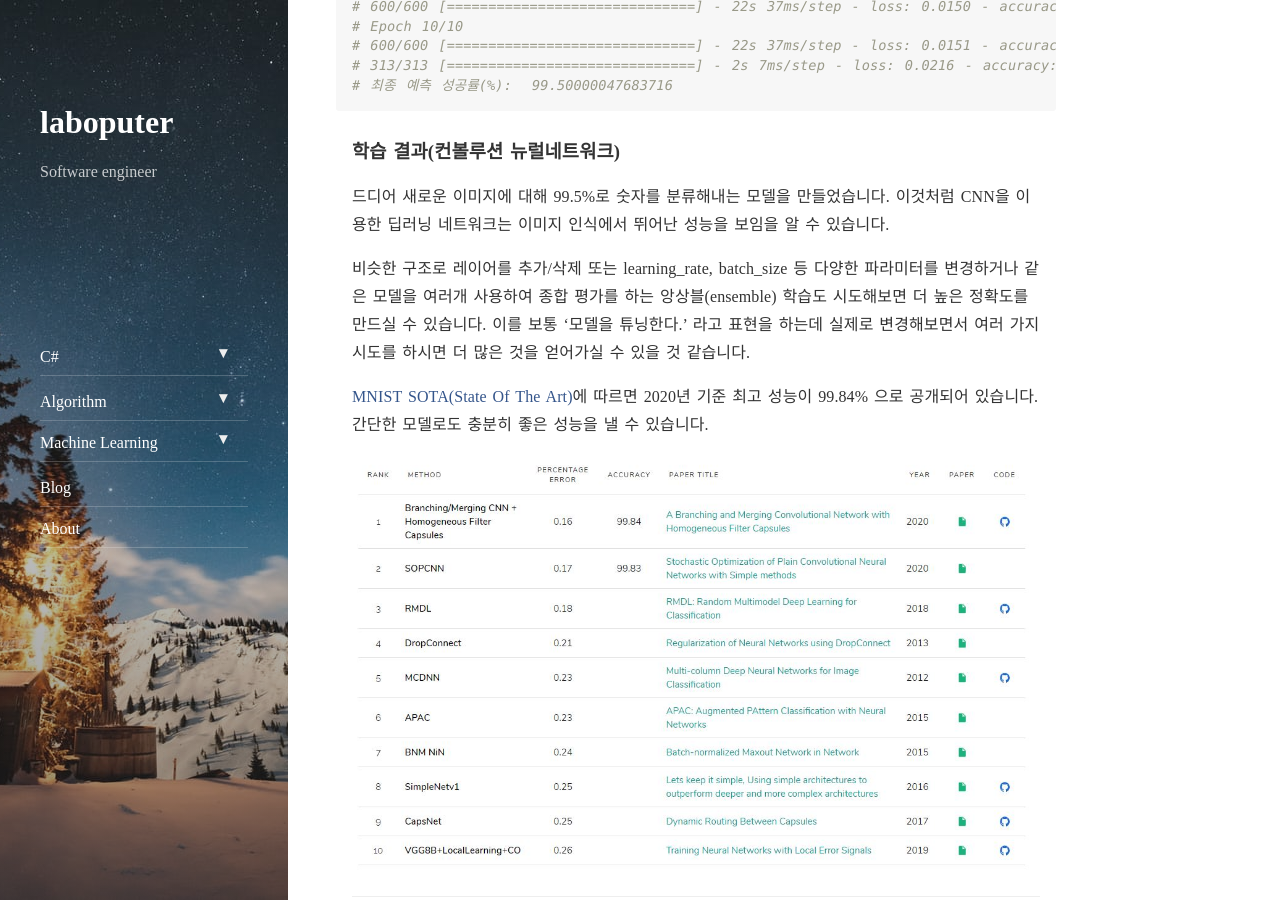
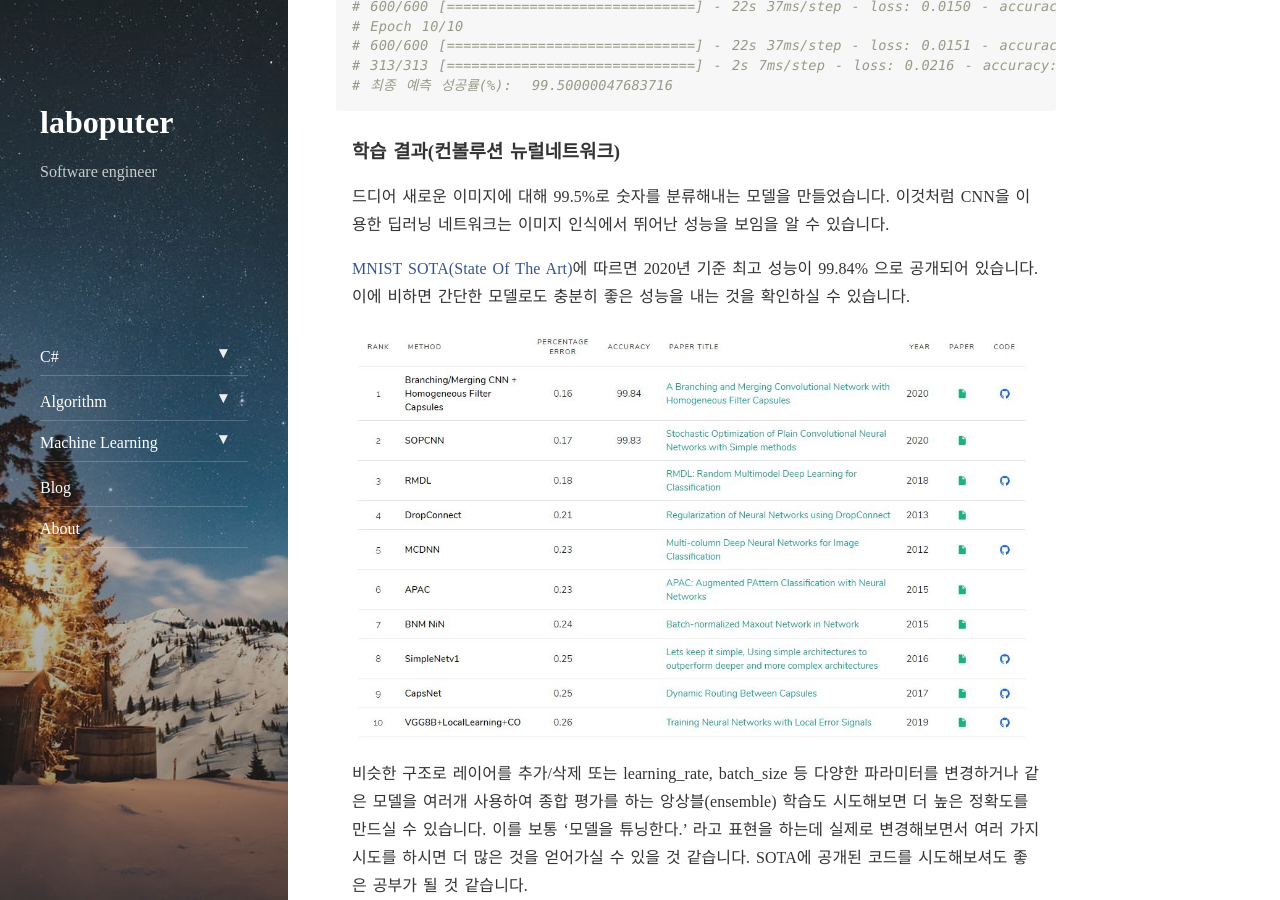
Before and after one commit to Laboputer/Laboputer.github.io, a Jekyll site: the page built from _posts/ml-learn/2020-03-12-mnist995.md, in a window 1280 px wide and 900 px high, scrolled down 7418 px. Built offline with Jekyll 4.4.1, drawn with Linux system fonts in a browser that asks for light colours; nearby versions of some CDN libraries; comment, search, counter and statistics services are not loaded.

Commit message:
update post: mnist995

```diff
--- a/_posts/ml-learn/2020-03-12-mnist995.md
+++ b/_posts/ml-learn/2020-03-12-mnist995.md
@@ -296,11 +296,11 @@ print("최종 예측 성공률(%): ", result[1]*100)
 ### 학습 결과(컨볼루션 뉴럴네트워크)
 드디어 새로운 이미지에 대해 99.5%로 숫자를 분류해내는 모델을 만들었습니다. 이것처럼 CNN을 이용한 딥러닝 네트워크는 이미지 인식에서 뛰어난 성능을 보임을 알 수 있습니다.
 
-비슷한 구조로 레이어를 추가/삭제 또는 learning_rate, batch_size 등 다양한 파라미터를 변경하거나 같은 모델을 여러개 사용하여 종합 평가를 하는 앙상블(ensemble) 학습도 시도해보면 더 높은 정확도를 만드실 수 있습니다. 이를 보통 '모델을 튜닝한다.' 라고 표현을 하는데 실제로 변경해보면서 여러 가지 시도를 하시면 더 많은 것을 얻어가실 수 있을 것 같습니다.
-
-[MNIST SOTA(State Of The Art)](https://paperswithcode.com/sota/image-classification-on-mnist)에 따르면 2020년 기준 최고 성능이 99.84% 으로 공개되어 있습니다. 간단한 모델로도 충분히 좋은 성능을 낼 수 있습니다.
+[MNIST SOTA(State Of The Art)](https://paperswithcode.com/sota/image-classification-on-mnist)에 따르면 2020년 기준 최고 성능이 99.84% 으로 공개되어 있습니다. 이에 비하면 간단한 모델로도 충분히 좋은 성능을 내는 것을 확인하실 수 있습니다.
 
 ![](https://laboputer.github.io/assets/img/ml/learn/mnist995/1.JPG)
+
+비슷한 구조로 레이어를 추가/삭제 또는 learning_rate, batch_size 등 다양한 파라미터를 변경하거나 같은 모델을 여러개 사용하여 종합 평가를 하는 앙상블(ensemble) 학습도 시도해보면 더 높은 정확도를 만드실 수 있습니다. 이를 보통 '모델을 튜닝한다.' 라고 표현을 하는데 실제로 변경해보면서 여러 가지 시도를 하시면 더 많은 것을 얻어가실 수 있을 것 같습니다. SOTA에 공개된 코드를 시도해보셔도 좋은 공부가 될 것 같습니다.
 
 ---
 
```
